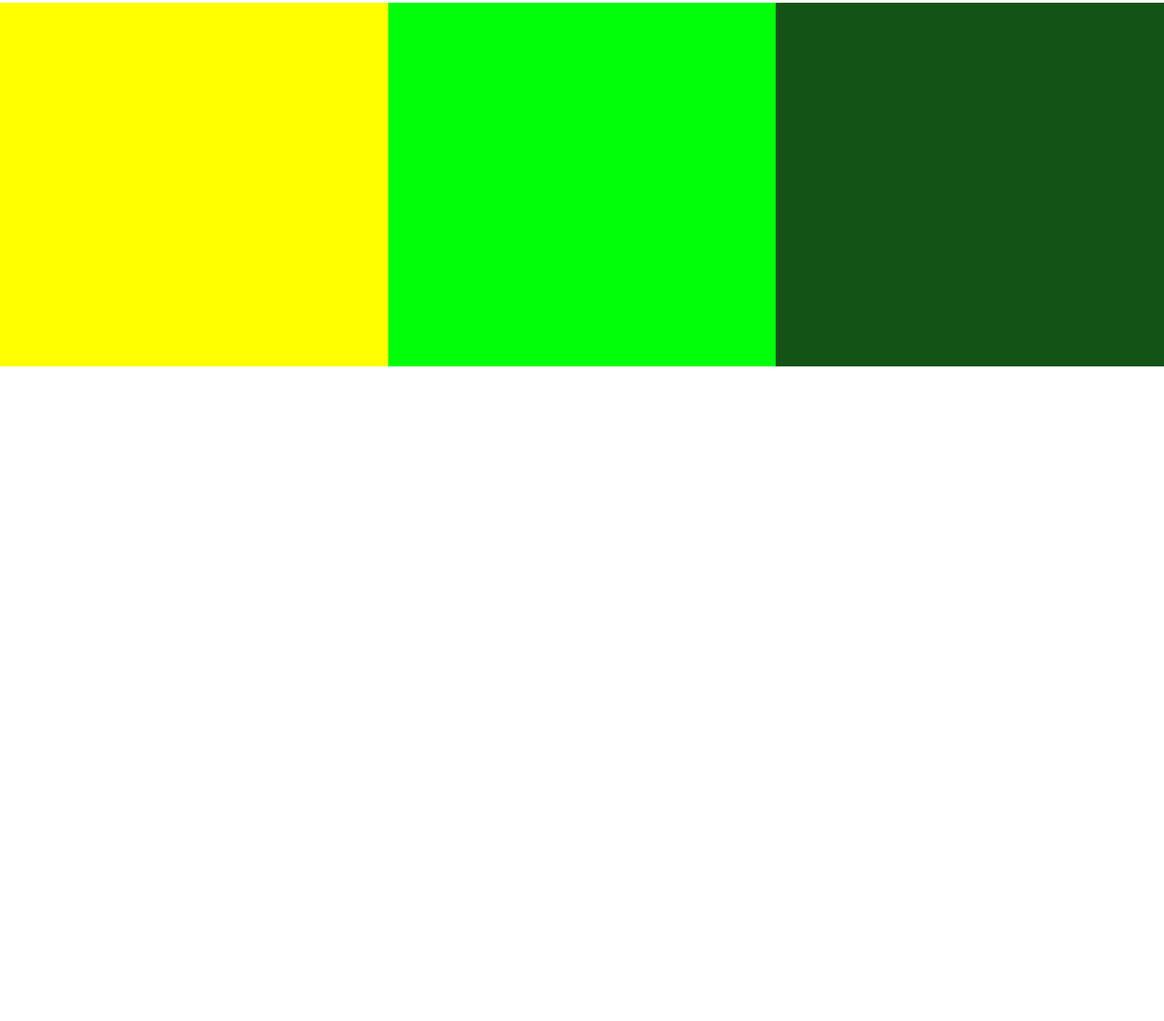
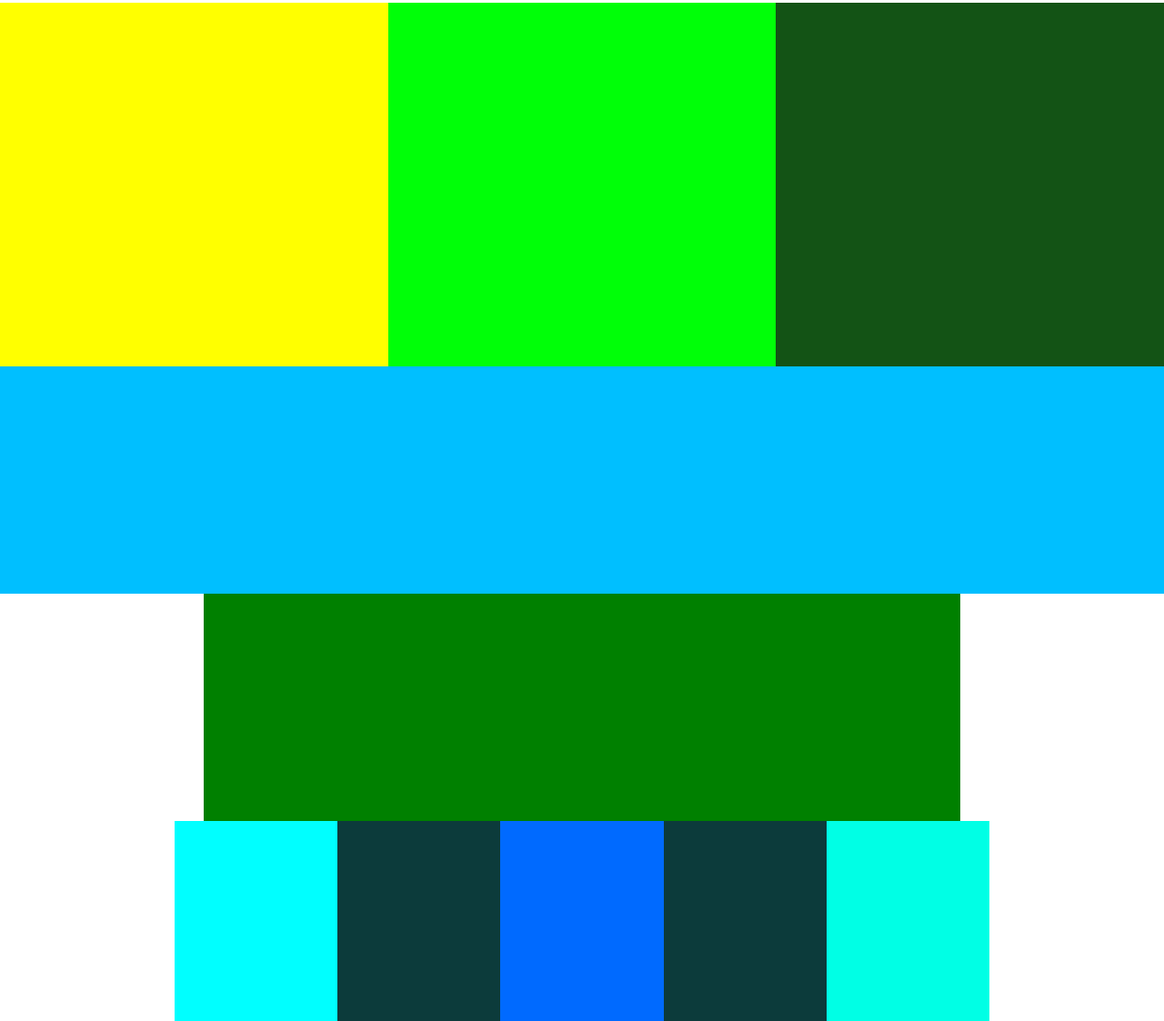
Before and after one commit to NickyRufolo/htmlcss-dropbox, a plain HTML site: page index.html in a window 1280 px wide. Shown: the part 3440-4563 px from the top of the page at 91% size. Before the commit the page ends 3843 px from the top, so only its background shows below. Drawn offline with Linux system fonts and the light colour scheme.

Commit message:
box finish

```diff
--- a/assets/css/style.css
+++ b/assets/css/style.css
@@ -263,8 +263,7 @@ display: flex;
 .columnbig1 {
 height: 400px;
 background-color: yellow;
-width: calc(100vw/3);
-}
+width: calc(100vw/3);}
 
 .columnbig2 {
     height: 400px;
@@ -275,5 +274,56 @@ width: calc(100vw/3);
     .columnbig3 {
         height: 400px;
         background-color: rgb(19, 83, 21);
-        width: calc(100vw/3);
+        width: calc(100vw/3);}
+
+
+
+.Blue-Box {
+background-color: rgb(0, 191, 255);
+width: 100%;
+height: 250px;
+margin: 0 auto;  }
+
+
+.Questions {
+background-color: green;
+width: 65%;
+height: 250px;
+margin: 0 auto;
+}
+
+
+.Section-list {
+    background-color: rgb(92, 92, 92);
+    width: 70%;
+    height: 220px;
+    margin: 0 auto;
+    display: flex;
+}
+
+.box1 {
+width: calc(70vw/5);
+background-color: aqua;
+height: 220px;}
+
+.box2 {
+    width: calc(70vw/5);
+    background-color: rgb(12, 59, 59);
+    height: 220px;}
+
+    .box3 {
+        width: calc(70vw/5);
+        background-color: rgb(0, 106, 255);
+        height: 220px;
         }
+
+        .box4 {
+            width: calc(70vw/5);
+            background-color: rgb(12, 59, 59);
+            height: 220px;
+            }
+            .box5 {
+                width: calc(70vw/5);
+                background-color: rgb(0, 255, 229);
+                height: 220px;
+                }
--- a/index.html
+++ b/index.html
@@ -105,5 +105,45 @@
     <div class="columnbig3"></div>
 </section>
 
+<!-- blue box  -->
+<section class="Blue-Box">
+</section>
+<!-- Questions -->
+<section class="Questions">
+</section>
 </body>
+
+
+<!-- Lists -->
+<footer>
+
+    <Section class="Section-list">
+        <div class="box1">
+           <ul>
+          </ul>
+        </div>
+
+        <div class="box2">
+            <ul>
+            </ul>
+        </div>
+
+        <div class="box3">
+            <ul>
+            </ul>
+        </div>
+
+        <div class="box4">
+            <ul>
+            </ul>
+       </div>
+
+       <div class="box5">
+           <ul>
+           </ul>
+       </div>
+    </Section>
+
+
+    </footer>
 </html>
```
